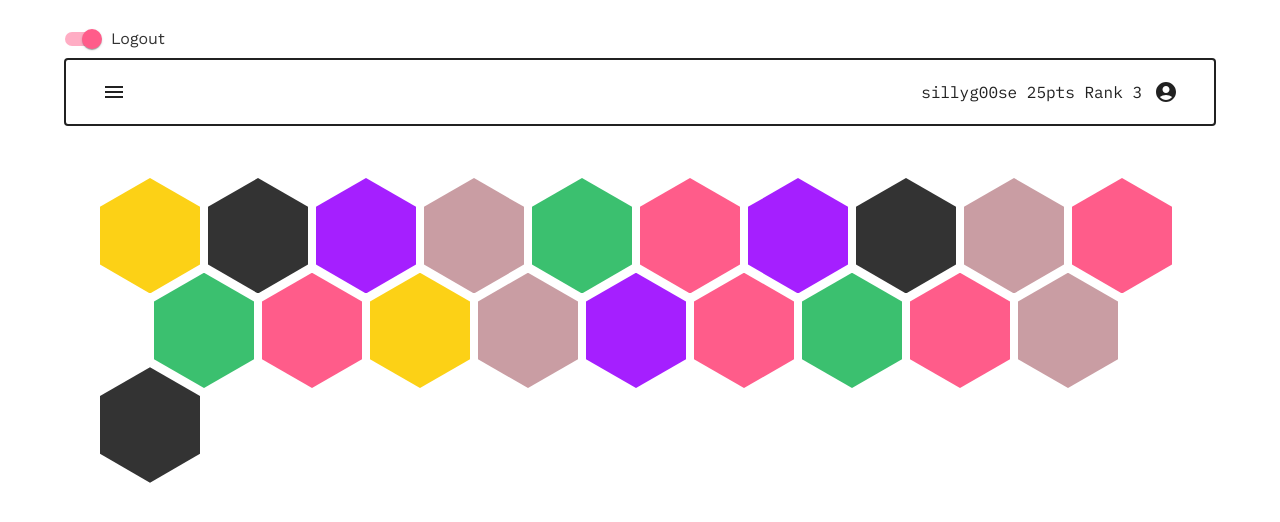
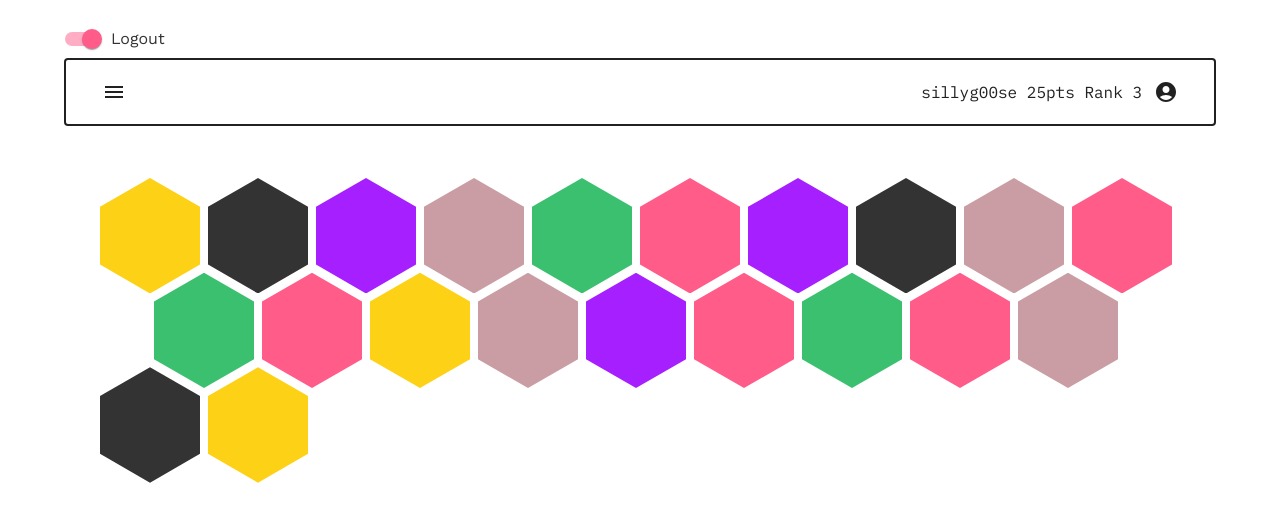
Before and after one commit to taylor-c-williams/bop-simo-alpha, a React app: page /home in a window 1280 px wide. Shown: the top 522 px of the page. Built offline with nearby package versions, Linux system fonts and the light colour scheme.

Commit message:
fix scales

```diff
--- a/src/components/Game/Game.jsx
+++ b/src/components/Game/Game.jsx
@@ -39,21 +39,29 @@ export default function Game() {
             <div onClick={() => playNote('e3')} id="e3"></div>
             <div onClick={() => playNote('f3')} id="f3"></div>
             <div onClick={() => playNote('g3')} id="g3"></div>
+            <div onClick={() => playNote('a3')} id="a3"></div>
+            <div onClick={() => playNote('b3')} id="b3"></div>
             <div onClick={() => playNote('c4')} id="c4"></div>
             <div onClick={() => playNote('d4')} id="d4"></div>
             <div onClick={() => playNote('e4')} id="e4"></div>
             <div onClick={() => playNote('f4')} id="f4"></div>
             <div onClick={() => playNote('g4')} id="g4"></div>
+            <div onClick={() => playNote('a4')} id="a4"></div>
+            <div onClick={() => playNote('b4')} id="b4"></div>
             <div onClick={() => playNote('c5')} id="c5"></div>
             <div onClick={() => playNote('d5')} id="d5"></div>
             <div onClick={() => playNote('e5')} id="e5"></div>
             <div onClick={() => playNote('f5')} id="f5"></div>
             <div onClick={() => playNote('g5')} id="g5"></div>
-            <div onClick={() => playNote('c6')} id="c6"></div>
+            <div onClick={() => playNote('a5')} id="a5"></div>
+            <div onClick={() => playNote('b5')} id="b5"></div>
+            {/* <div onClick={() => playNote('c6')} id="c6"></div>
             <div onClick={() => playNote('d6')} id="d6"></div>
             <div onClick={() => playNote('e6')} id="e6"></div>
             <div onClick={() => playNote('f6')} id="f6"></div>
             <div onClick={() => playNote('g6')} id="g6"></div>
+            <div onClick={() => playNote('a6')} id="a6"></div>
+            <div onClick={() => playNote('b6')} id="b6"></div> */}
           </div>
           {/* <button onClick={startGame}>start</button> */}
         </div>
```
